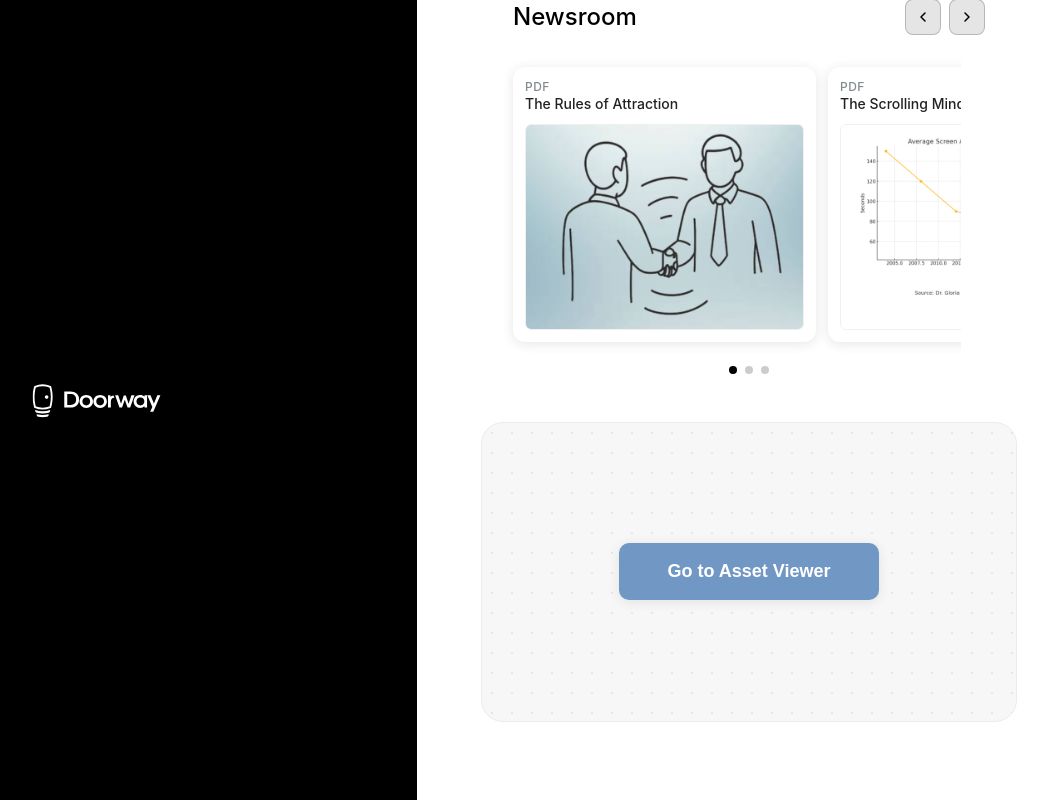
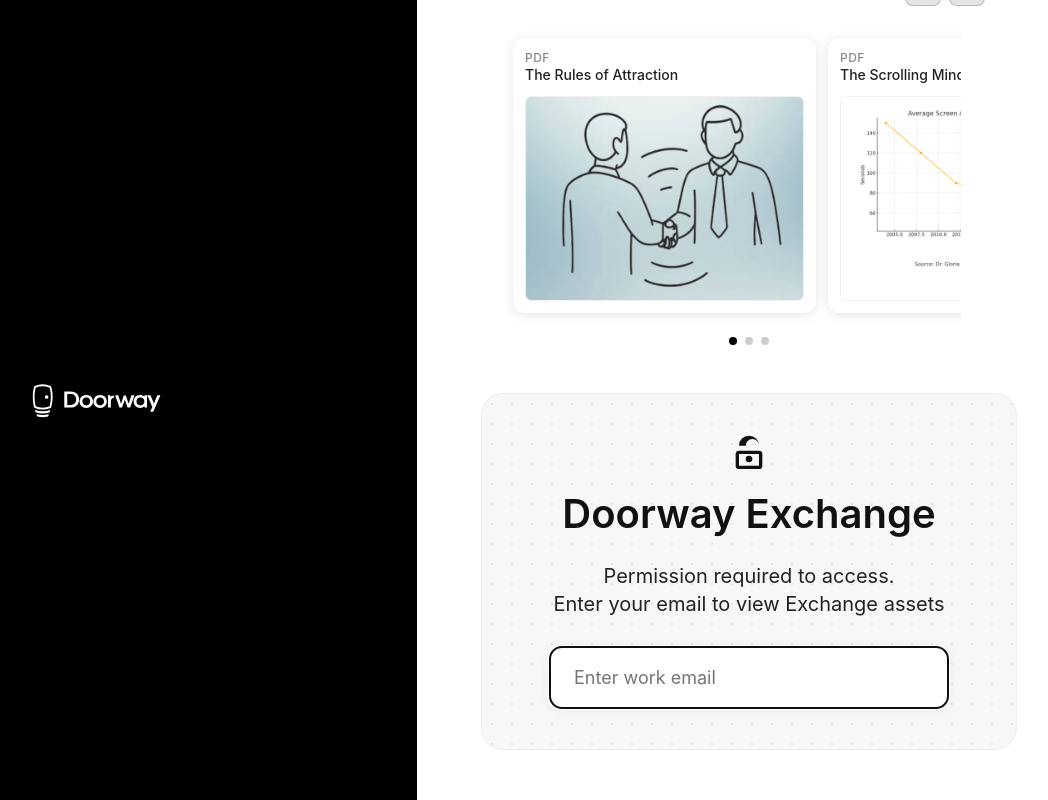
Before and after one commit to ashley544/FS-Prototype-v1, a React (Create React App) app: page / in a window 1280 px wide. Shown: the whole page, without its empty margins (223-1271 px from the left). Built offline with nearby package versions, Linux system fonts and the light colour scheme.

Commit message:
exchange access comp

```diff
--- a/src/LandingPage.js
+++ b/src/LandingPage.js
@@ -1,4 +1,4 @@
-import React from 'react';
+import React, { useState } from 'react';
 import './LandingPage.css';
 import Carousel from './Carousel';
 import DottedRectangle from './DottedRectangle';
@@ -28,6 +28,29 @@
 ];
 
 export default function LockedProfile({ onEnter }) {
+  const [email, setEmail] = useState("");
+  const [error, setError] = useState("");
+
+  const handleInputChange = (e) => {
+    setEmail(e.target.value);
+    setError("");
+  };
+
+  const handleKeyDown = (e) => {
+    if (e.key === "Enter") {
+      // Basic email validation
+      const emailPattern = /^[^\s@]+@[^\s@]+\.[^\s@]+$/;
+      if (!email.trim()) {
+        setError("Please enter your email address.");
+      } else if (!emailPattern.test(email)) {
+        setError("Please enter a valid email address.");
+      } else {
+        setError("");
+        onEnter();
+      }
+    }
+  };
+
   return (
     <div className="locked-profile-layout">
       <aside className="locked-profile-side-panel">
@@ -57,9 +80,43 @@
         <div className="locked-profile-content">
           <Carousel assets={carouselAssets} />
           <DottedRectangle>
-            <button className="locked-profile-enter-btn" onClick={onEnter}>
-              Go to Asset Viewer
-            </button>
+            <div style={{ width: '100%', maxWidth: 480, display: 'flex', flexDirection: 'column', alignItems: 'center', gap: 28, padding: '40px 0' }}>
+              <div style={{ display: 'flex', flexDirection: 'column', alignItems: 'center', gap: 18 }}>
+                <svg width="40" height="40" viewBox="0 0 24 24" fill="none" xmlns="http://www.w3.org/2000/svg">
+                  <path d="M12 17a2 2 0 1 0 0-4 2 2 0 0 0 0 4zm6-7V7a6 6 0 1 0-12 0v3a2 2 0 0 0-2 2v7a2 2 0 0 0 2 2h12a2 2 0 0 0 2-2v-7a2 2 0 0 0-2-2zm-8-3a4 4 0 1 1 8 0v3H6V7zm10 12H6v-7h12v7z" fill="#111"/>
+                </svg>
+                <div style={{ fontSize: 40, fontWeight: 600, color: '#111', fontFamily: 'Inter Variable, Inter, Arial, sans-serif', textAlign: 'center', lineHeight: 1.1 }}>
+                  Doorway Exchange
+                </div>
+                <div style={{ fontSize: 20, color: '#222', fontWeight: 400, textAlign: 'center', marginTop: 8, lineHeight: 1.4 }}>
+                  Permission required to access.<br />
+                  Enter your email to view Exchange assets
+                </div>
+              </div>
+              <div style={{ width: '100%', maxWidth: 400, display: 'flex', flexDirection: 'column', alignItems: 'center', gap: 12 }}>
+                <input
+                  type="email"
+                  placeholder="Enter work email"
+                  value={email}
+                  onChange={handleInputChange}
+                  onKeyDown={handleKeyDown}
+                  className="locked-profile-email-input"
+                  style={{
+                    width: '100%',
+                    padding: '20px 24px',
+                    borderRadius: '12px',
+                    border: '1.5px solid #ececec',
+                    fontSize: '18px',
+                    fontFamily: 'Inter Variable, Inter, Arial, sans-serif',
+                    marginBottom: error ? 4 : 0,
+                    background: '#fff',
+                    boxShadow: '0 2px 12px rgba(51,51,51,0.06)'
+                  }}
+                  autoFocus
+                />
+                {error && <div style={{ color: '#e94b4b', fontSize: 14, marginTop: 0 }}>{error}</div>}
+              </div>
+            </div>
           </DottedRectangle>
         </div>
       </main>
```
